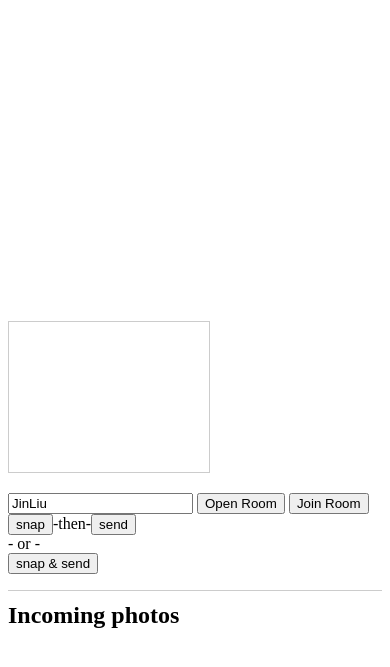
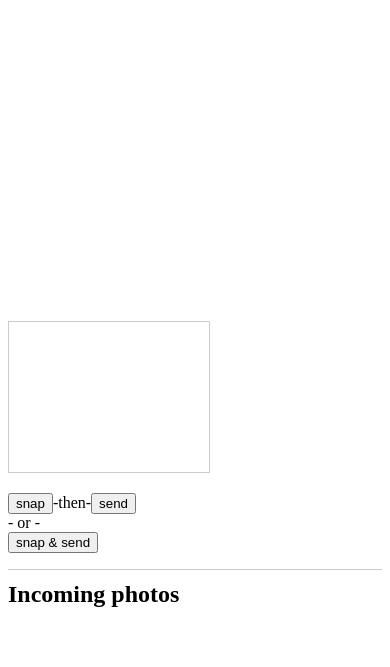
Before and after one commit to jliu4/conference, a website: page index.html in a window 390 px wide. Shown: the part 119-786 px from the top of the page. Drawn offline with nearby package versions, Linux system fonts and the light colour scheme; no server answers.

Commit message:
firefox works cellphone

```diff
--- a/index.html
+++ b/index.html
@@ -24,10 +24,6 @@
         <div class="controls">
             <canvas id="photo" style="width: 200px; height: 150px; border: 1px solid #ccc;"></canvas>
             <p>
-                <input type="text" id="room-id" value="JinLiu">
-                <button id="open-room">Open Room</button>
-                <button id="join-room">Join Room</button>
-
                 <button id="snap">snap</button>-then-<button id="send">send</button>
                 <br> - or - <br>
                 <button id="snapAndSend">snap & send</button>
```
